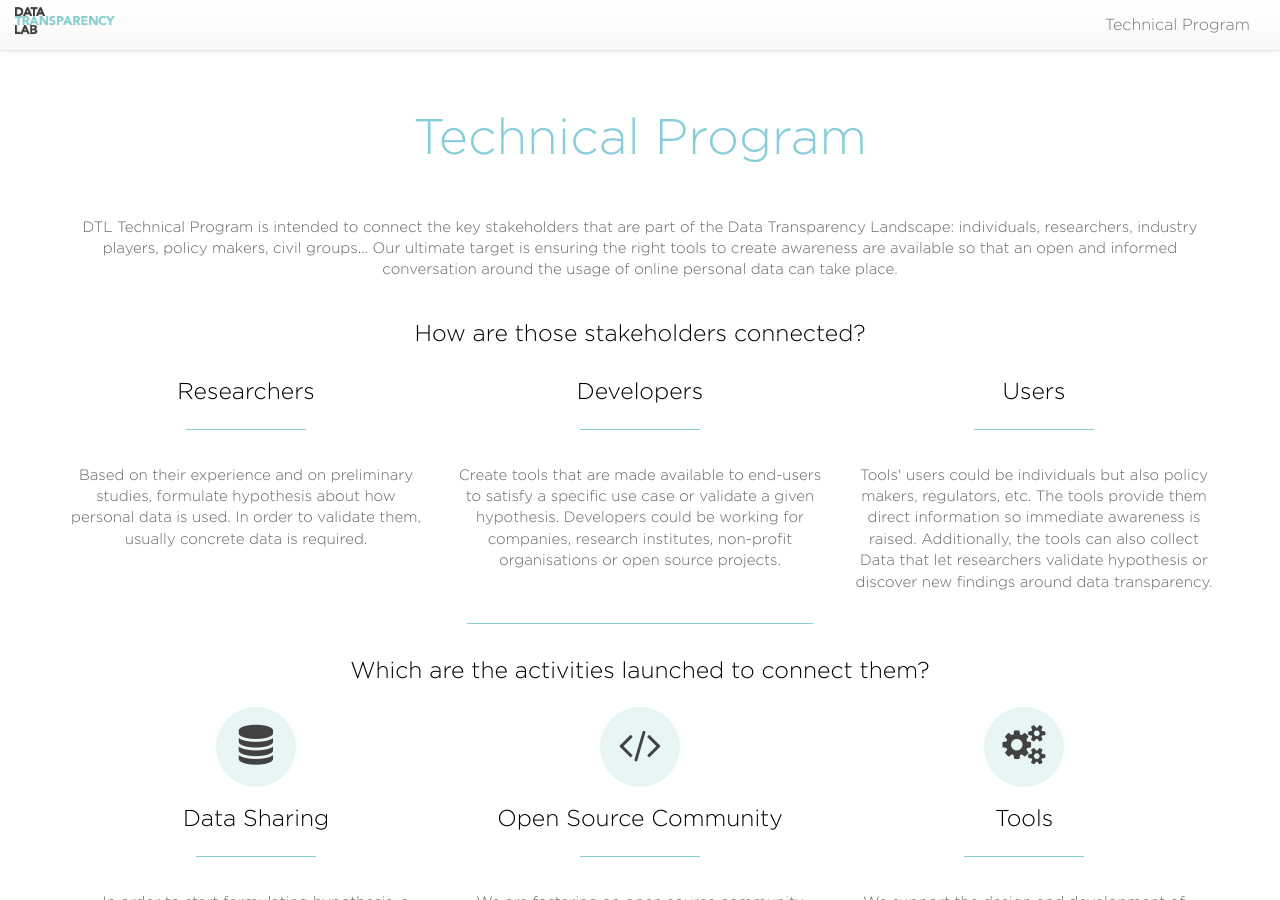
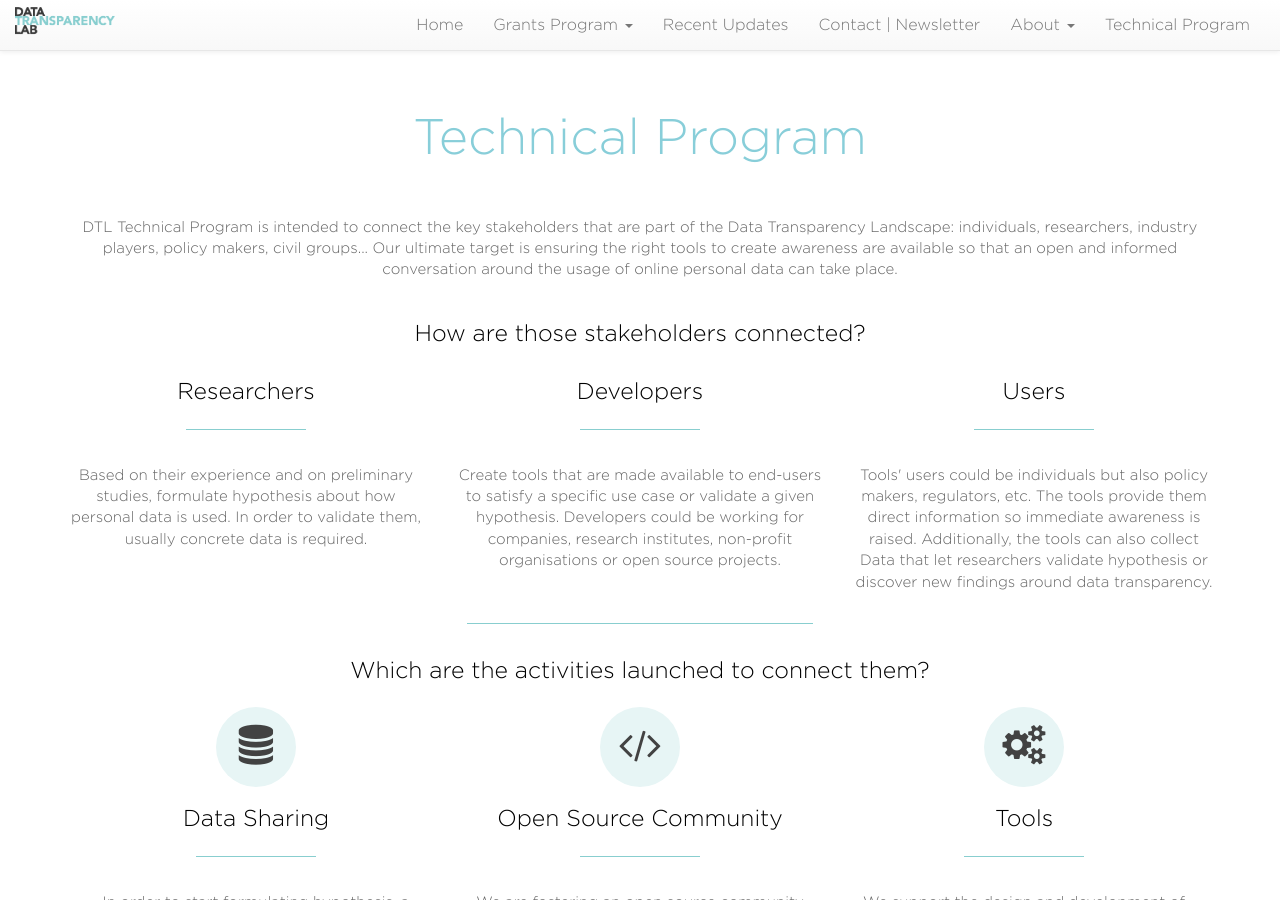
Before and after one commit to datatransparencylab/datatransparencylab.github.io, a Jekyll site: the page built from techprogram.html, in a window 1280 px wide and 900 px high. Built offline with Jekyll 4.4.1, drawn with Linux system fonts in a browser that asks for light colours; some web fonts are replaced.

Commit message:
Mark sections to be removed with overstrike

```diff
--- a/_includes/head.html
+++ b/_includes/head.html
@@ -3,29 +3,30 @@
   <meta charset="utf-8">
   <meta name="viewport" content="width=device-width, initial-scale=1">
   <title>{{ page.title }} - {{ site.description }}</title>
-  <meta name="description" content="{{% site.description }}">
-  <link rel="icon" href="{{ % site.url}}/images/favicon.ico" type="image/x-icon">
-  <link rel="image_src" href="{{% site.url}}/images/dtl1-sm.png">
+  <meta name="description" content="{{ site.description }}">
+  <link rel="icon" href="{{ site.baseurl}}/images/favicon.ico" type="image/x-icon">
+  <link rel="image_src" href="{{ site.baseurl}}/images/dtl1-sm.png">
 
   <meta name="Keywords" content="">
   <meta property="og:site_name" content="{{ site.title }}">
-  <meta property="og:image" content="{{% site.url}}/images/dtl1-sm.png">
+  <meta property="og:image" content="{{ site.baseurl }}/images/dtl1-sm.png">
 
-  <link href="{{% site.url}}/style/bootstrap.css" media="screen" rel="stylesheet" type="text/css">
-  <link href="{{% site.url}}/style/bootstrap-theme.css" media="screen" rel="stylesheet" type="text/css">
-  <link href="{{% site.url}}/style/main.css" media="screen" rel="stylesheet" type="text/css">
-  <link href="{{% site.url}}/style/font-awesome.min.css" rel="stylesheet">
+  <link href="{{ site.baseurl }}/style/bootstrap.css" media="screen" rel="stylesheet" type="text/css">
+  <link href="{{ site.baseurl }}/style/bootstrap-theme.css" media="screen" rel="stylesheet" type="text/css">
+  <link href="{{ site.baseurl }}/style/main.css" media="screen" rel="stylesheet" type="text/css">
+  <link href="{{ site.baseurl }}/style/font-awesome.min.css" rel="stylesheet">
 
-  <script src="{{% site.url}}/script/jquery.min.js"></script>
-  <script src="{{% site.url}}/script/bootstrap.min.js" media="screen"></script>
-  <script src="{{% site.url}}/script/main.js" media="screen"></script>
-  <script async="" src="{{% site.url}}/script/analytics.js"></script>
+  <script src="{{ site.baseurl }}/script/jquery.min.js"></script>
+  <script src="{{ site.baseurl }}/script/bootstrap.min.js" media="screen"></script>
+  <script src="{{ site.baseurl }}/script/main.js" media="screen"></script>
+  <script async="" src="{{ site.baseurl}}/script/analytics.js"></script>
   <script type="text/javascript">
     // Nasty hack to ensure the navbar menu is highlighted properly when user
     // goes to a page different to index.html (otherwise, the home option
     // keeps highlighted in the navbar
     $( document ).ready(function() {
       $('a[href="' + document.location.pathname + '"]').parent().parent().parent().addClass('active');
+      $('a[href="' + document.location.pathname + '"]').parent().addClass('active');
     });
   </script>
   <script>
--- a/_includes/header.html
+++ b/_includes/header.html
@@ -17,7 +17,7 @@
   </div>
 	<div class="collapse navbar-collapse navbar-right" id="myNavbar">
 	  <ul class="nav navbar-nav">
-      <!--<li class="{% if page.isIndex %}active{% endif %}">
+      <li class="{% if page.isIndex %}active{% endif %}">
         <a href="{% if page.isIndex%}#{% else %}{{% site.url}}/index.html#{% endif %}">Home</a>
       </li>
 	    <li class="dropdown">
@@ -61,7 +61,7 @@
             <a href="{{% site.url}}/team.html">Team</a>
           </li>
 		    </ul>
-      </li>-->
+      </li>
       <li>
         <a href="{{% site.url}}/techprogram.html">Technical Program</a>
       </li>
--- a/techprogram.html
+++ b/techprogram.html
@@ -130,19 +130,26 @@
           <a href="http://aircloak.com" target="_blank"> Aircloak </a> to expose
           datasets to researchers in the most anonymous possible way.
 			    </p>
+          <strike>
 			    <p align=center>
            <a href="http://prod-dtlab-dvers-01.hi.inet:8080/" target="_blank">
            <i class="fa fa-database fa-4x" style="color:#424242;"></i> Have a look at the DTL Data Sharing Platform</a>
 			    </p>
+          </strike>
 			  </div>
 		  </div>
 	  </div>
     <div class="container-fluid topics">
+      <strike>
  		  <h4>Some Datasets</h4>
+      </strike>
       <div class="row">
         <!-- 1 -->
         <div class="col-sm-6 col-md-4 col-lg-6 left-aligned">
+          <strike>
         	<div class="topic-title">Floodwatch</div>
+          </strike>
+          <strike>
           <p>
           Floodwatch want to assemble the largest amount of advertising
           data. It includes a list with all the advetisement a set of
@@ -152,10 +159,14 @@
           <a href="http://prod-dtlab-dvers-01.hi.inet:8080/dataset.xhtml?persistentId=doi:10.5072/FK2/RHXUDP&version=DRAFT" target="_blank">
           Floodwawtch Dataset has been published </a> via Aircloak.
           </p>
+          </strike>
 		    </div>
         <!-- 2 -->
         <div class="col-sm-6 col-md-4 col-lg-6 left-aligned">
+          <strike>
           <div class="topic-title">Facebook CPM and CPC per Audience</div>
+          </strike>
+          <strike>
           <div>
             This dataset has been kindly contributed by one of 2015 grantees,
             the Carlos III University. It contains Cost Per Click (CPC) and
@@ -166,10 +177,12 @@
             <a href="http://prod-dtlab-dvers-01.hi.inet:8080/dataset.xhtml?persistentId=doi:10.5072/FK2/RHXUDP&version=DRAFT" target="_blank">
             DTL Datasharing Website</a>.
           </div>
+          </strike>
         </div>
         <div class="clearfix visible-sm-block"></div>
       </div>
 	  </div>
+    </strike>
   </section>
 
 	<div class="clear"><div class="divider-line"></div></div>
```
